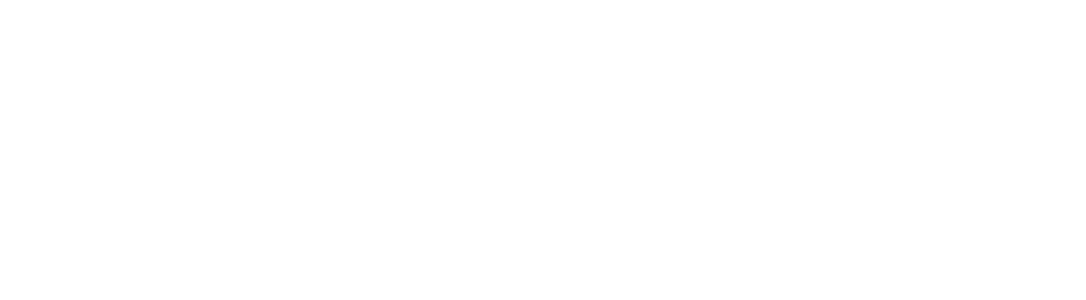
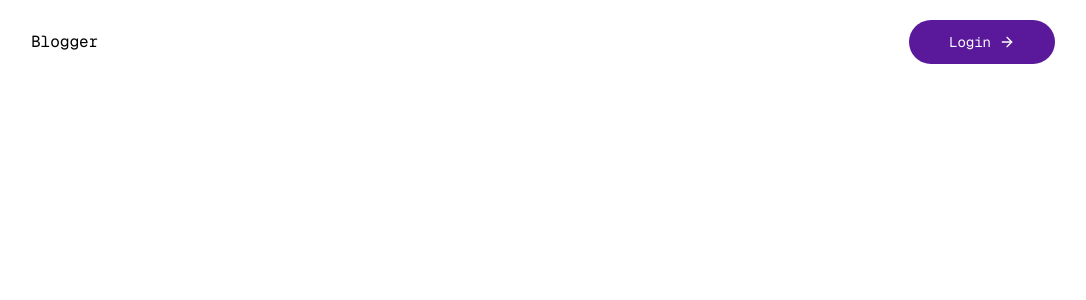
Before and after one commit to jayrajgb/AI-Blogging-App, a React (Vite) app in the folder client/: page /admin in a window 1280 px wide. Before the commit this address had no page. Shown: the top 300 px of the page, without its empty margins (97-1183 px from the left). Built offline with nearby package versions, Linux system fonts and the light colour scheme.

Commit message:
admin section started

```diff
--- a/client/src/App.jsx
+++ b/client/src/App.jsx
@@ -2,6 +2,11 @@
 import { Routes, Route } from "react-router-dom";
 import Home from "./pages/Home";
 import Blog from "./pages/Blog";
+import Layout from "./pages/admin/Layout";
+import Dashboard from "./pages/admin/Dashboard";
+import AddBlog from "./pages/admin/AddBlog";
+import AllBlogs from "./pages/admin/AllBlogs";
+import Comments from "./pages/admin/Comments";
 
 const App = () => {
   return (
@@ -9,6 +14,12 @@
       <Routes>
         <Route path="/" element={<Home />} />
         <Route path="/blog/:id" element={<Blog />} />
+        <Route path="/admin" element={<Layout />}>
+          <Route index element={<Dashboard />} />
+          <Route path="addBlog" element={<AddBlog />} />
+          <Route path="allBlog" element={<AllBlogs />} />
+          <Route path="comments" element={<Comments />} />
+        </Route>
       </Routes>
     </div>
   );
--- /dev/null
+++ b/client/src/components/admin/Login.jsx
@@ -0,0 +1,11 @@
+import React from "react";
+
+const Login = () => {
+  return (
+    <div>
+      <div></div>
+    </div>
+  );
+};
+
+export default Login;
--- /dev/null
+++ b/client/src/pages/admin/AddBlog.jsx
@@ -0,0 +1,7 @@
+import React from "react";
+
+const AddBlog = () => {
+  return <div>AddBlog</div>;
+};
+
+export default AddBlog;
--- /dev/null
+++ b/client/src/pages/admin/Comments.jsx
@@ -0,0 +1,7 @@
+import React from "react";
+
+const Comments = () => {
+  return <div></div>;
+};
+
+export default Comments;
--- /dev/null
+++ b/client/src/pages/admin/Dashboard.jsx
@@ -0,0 +1,7 @@
+import React from "react";
+
+const Dashboard = () => {
+  return <div></div>;
+};
+
+export default Dashboard;
--- /dev/null
+++ b/client/src/pages/admin/Layout.jsx
@@ -0,0 +1,12 @@
+import React from "react";
+import Navbar from "../../components/Navbar";
+
+const Layout = () => {
+  return (
+    <div>
+      <Navbar />
+    </div>
+  );
+};
+
+export default Layout;
```
Also changed, not shown: client/src/pages/admin/AllBlogs.jsx (added).
